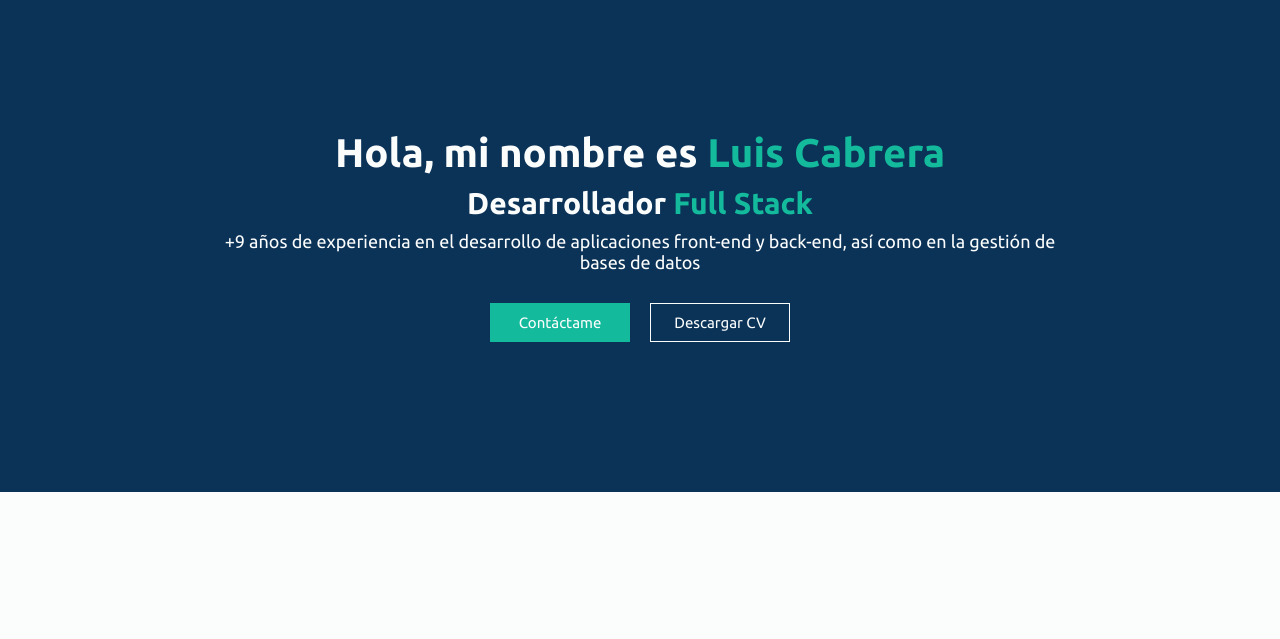
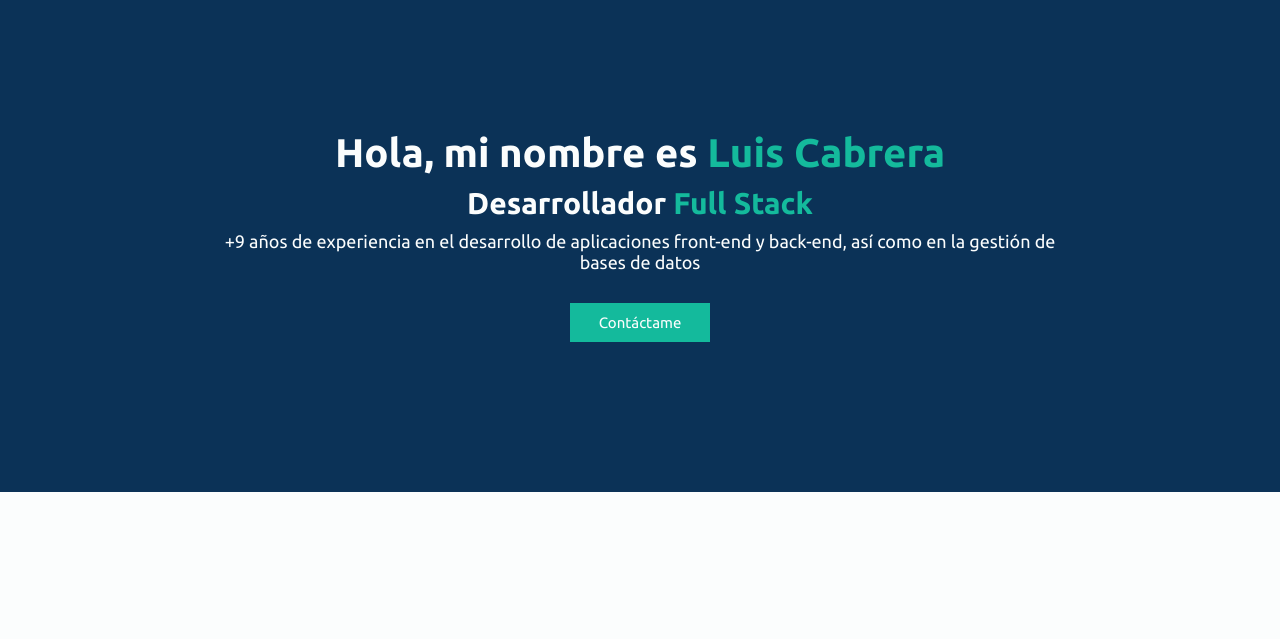
Before and after one commit to lcabrera13/lcabrera13.github.io, a plain HTML site: page index.html in a window 1280 px wide. Shown: the part 82-721 px from the top of the page. Drawn offline with Linux system fonts and the light colour scheme.

Commit message:
Hide "Descargar CV" button

```diff
--- a/index.html
+++ b/index.html
@@ -30,7 +30,6 @@
                     de bases de datos</p>
                 <div class="buttons-group">
                     <a href="mailto:luanca1902@gmail.com" class="button-contact-me">Contáctame</a>
-                    <a href="" class="button-download-cv">Descargar CV</a>
                 </div>
             </div>
         </section>
```
